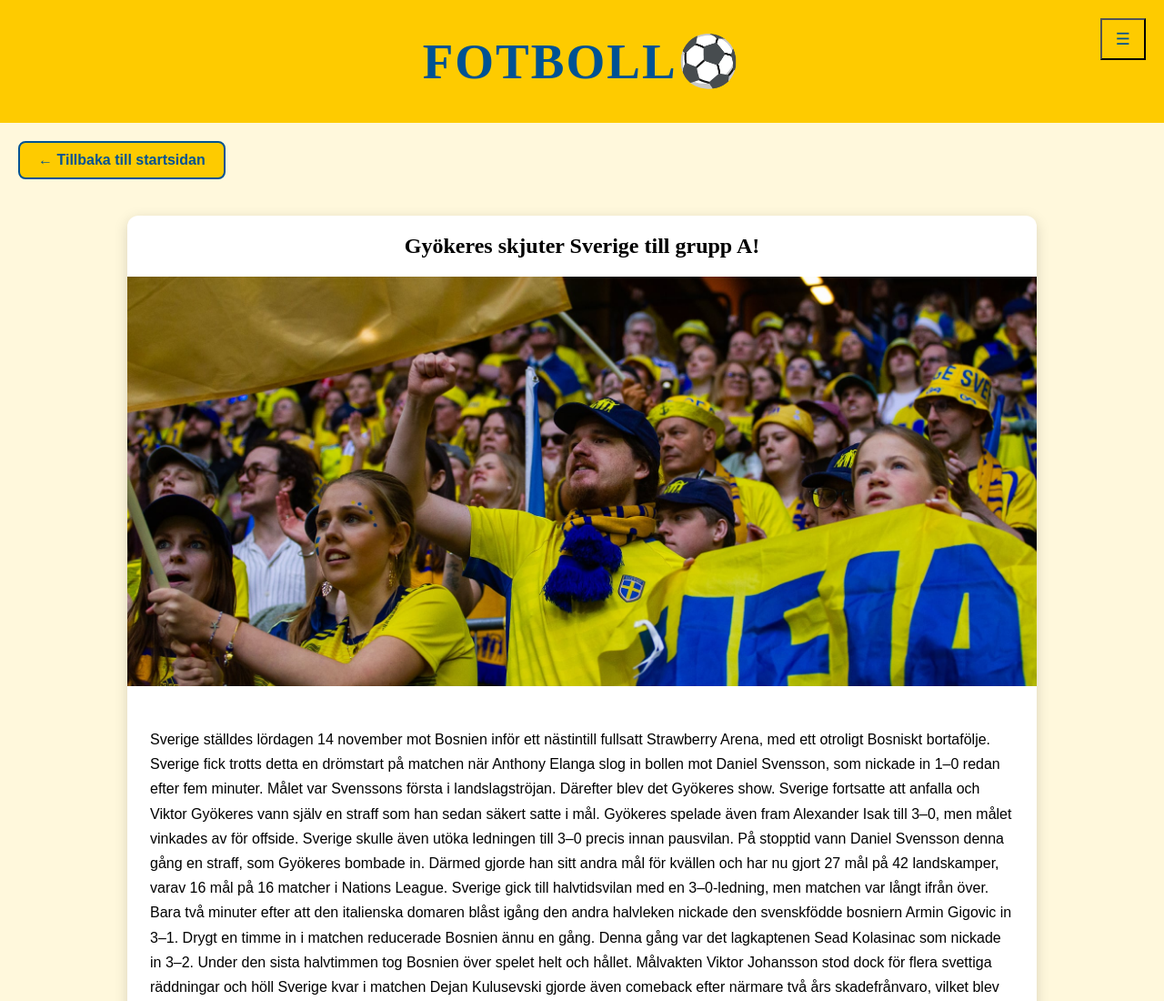
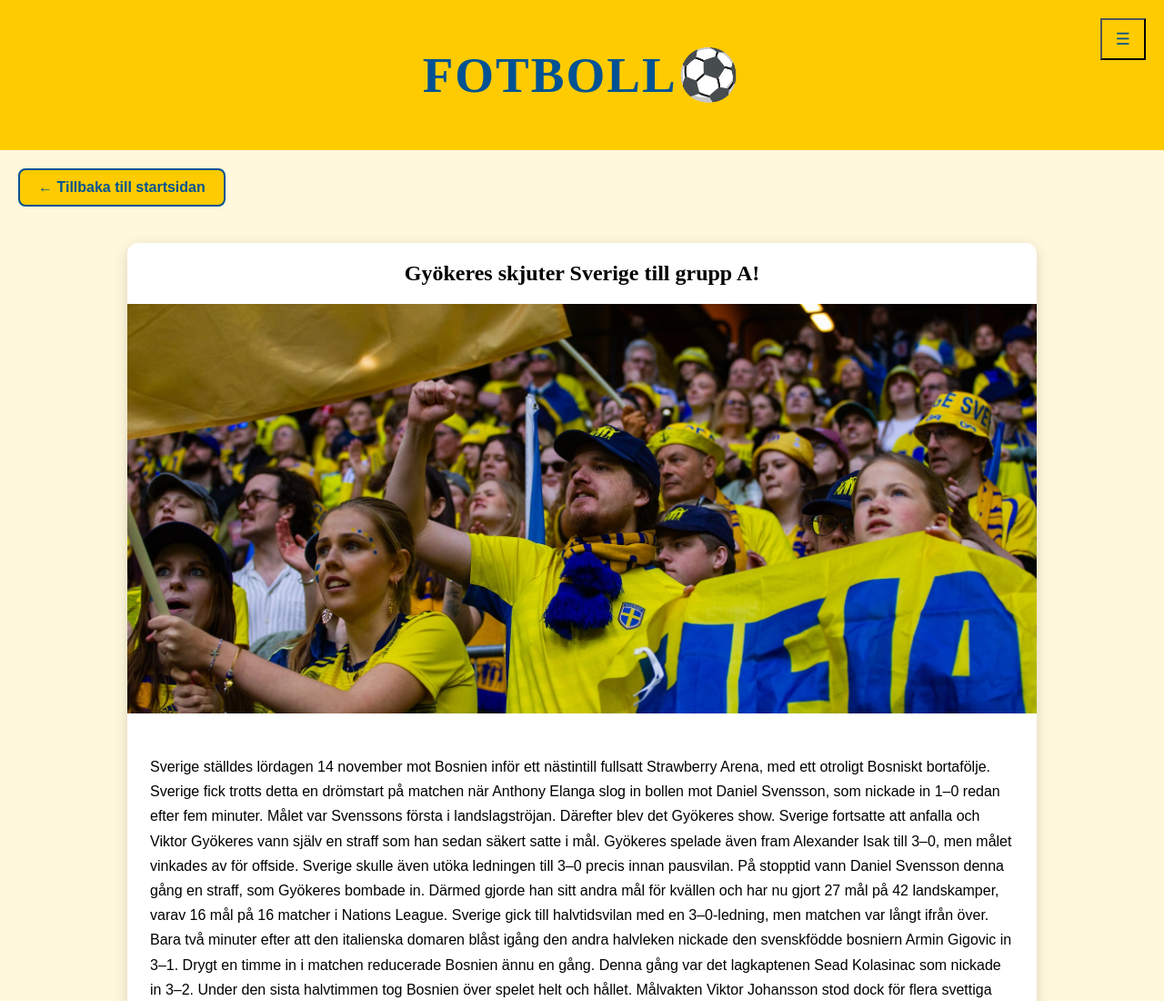
Before and after one commit to jakobwendt01/AllVarldensSport, a plain HTML site: page Fotboll⚽️.html in a window 1280 px wide. Shown: the top 1100 px of the page at 91% size. Drawn offline with Linux system fonts and the light colour scheme.

Commit message:
ändrade margin på banneen

```diff
--- a/Style/Style.css
+++ b/Style/Style.css
@@ -159,6 +159,9 @@ body.footer {color: white;}
     font-weight: bold;
 }
 
+/* inline block att det blir mer som en knapp, padding blir kaoz utan den, knappen kan ha bakgrundsfärg, rundade hörn syns ordentligt
+padding ger luft inne i knappen,  text decoration tar bort blå lnk färgen, border radius rundar hörnen, font weight gör den fetstil*/
+
 .back-btn:hover {
     opacity: 0.85;
 }
@@ -170,6 +173,8 @@ body.fotboll {
     font-family: Arial, sans-serif;
 }
 
+/* bakgrudenn bakom rutan*/
+
 body.fotboll .banner {
     background: #fecb00;
     text-align: center;
@@ -180,7 +185,7 @@ body.fotboll .banner h1 {
     color: #005293;
     font-size: 55px;
     letter-spacing: 2px;
-    margin: 20px 0;
+    margin: 35px 0;
 }
 
 body.fotboll .back-btn {
```
